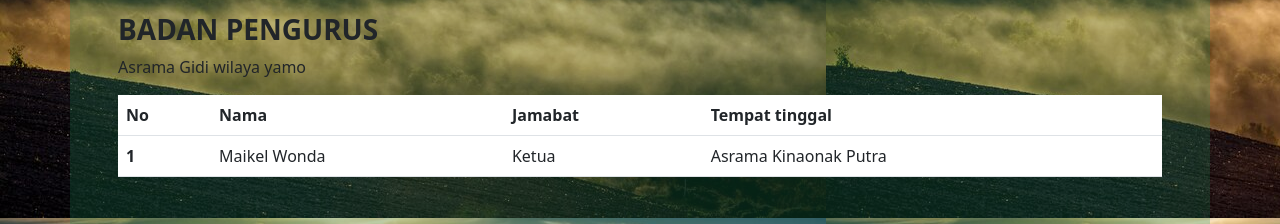
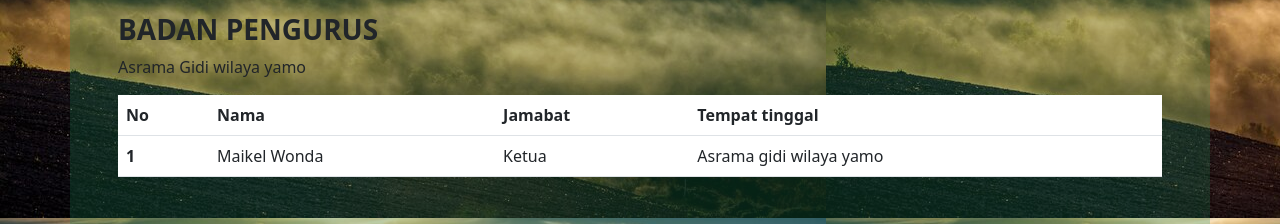
Before and after one commit to DemisonWonda/penerimaan-tingkat-III-asrama-2023, a plain HTML site: page index.html in a window 1280 px wide. Shown: the part 2537-2761 px from the top of the page. Drawn offline with nearby package versions, Linux system fonts and the light colour scheme.

Commit message:
Update index.html

```diff
--- a/index.html
+++ b/index.html
@@ -246,7 +246,7 @@
             <th scope="row">1</th>
             <td>Maikel Wonda</td>
             <td>Ketua</td>
-            <td>Asrama Kinaonak Putra</td>
+            <td>Asrama gidi wilaya yamo</td>
 
           </tr>
 
```
